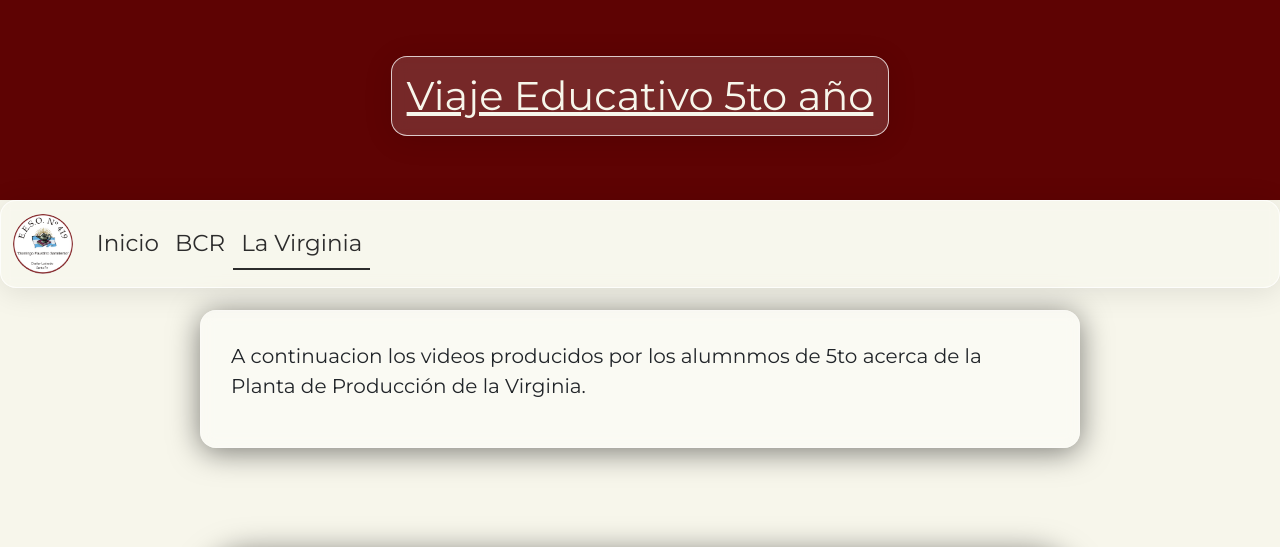
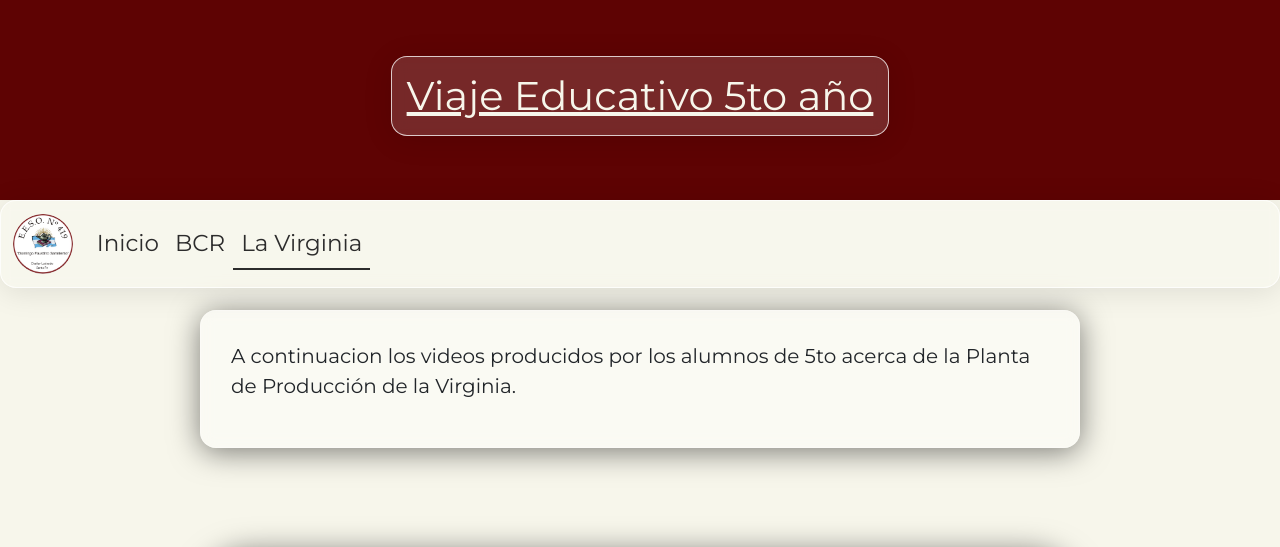
Before and after one commit to LucianoBarberis/Viaje_Educativo, a plain HTML site: page pages/lavirginia.html in a window 1280 px wide. Shown: the top 547 px of the page. Drawn offline with nearby package versions, Linux system fonts and the light colour scheme.

Commit message:
Update lavirginia.html

```diff
--- a/pages/lavirginia.html
+++ b/pages/lavirginia.html
@@ -43,7 +43,7 @@
     </header>
     <main>
         <div class="contenedor1">
-            <p>A continuacion los videos producidos por los alumnmos de 5to acerca de la Planta de Producción de la Virginia.</p>
+            <p>A continuacion los videos producidos por los alumnos de 5to acerca de la Planta de Producción de la Virginia.</p>
         </div>
         <div class="contVideos">
             <div class="boxVideos">
```
